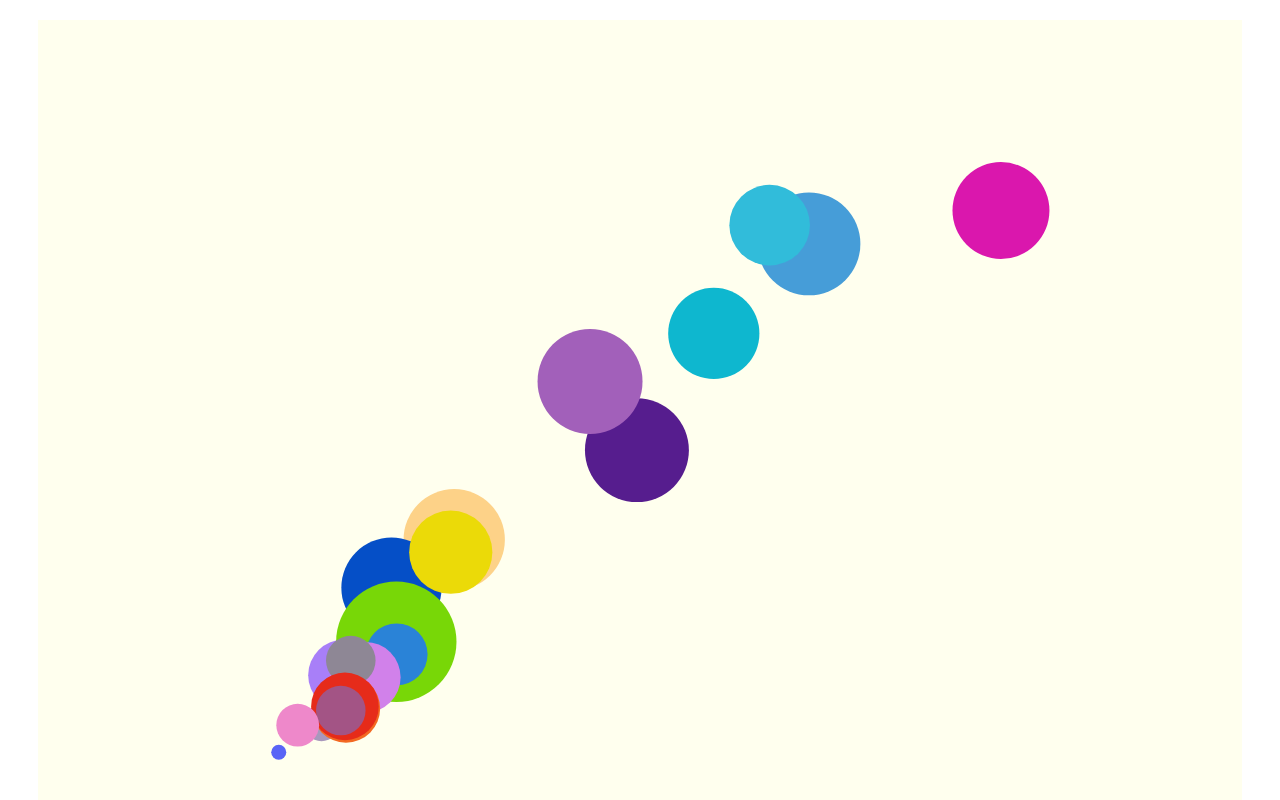
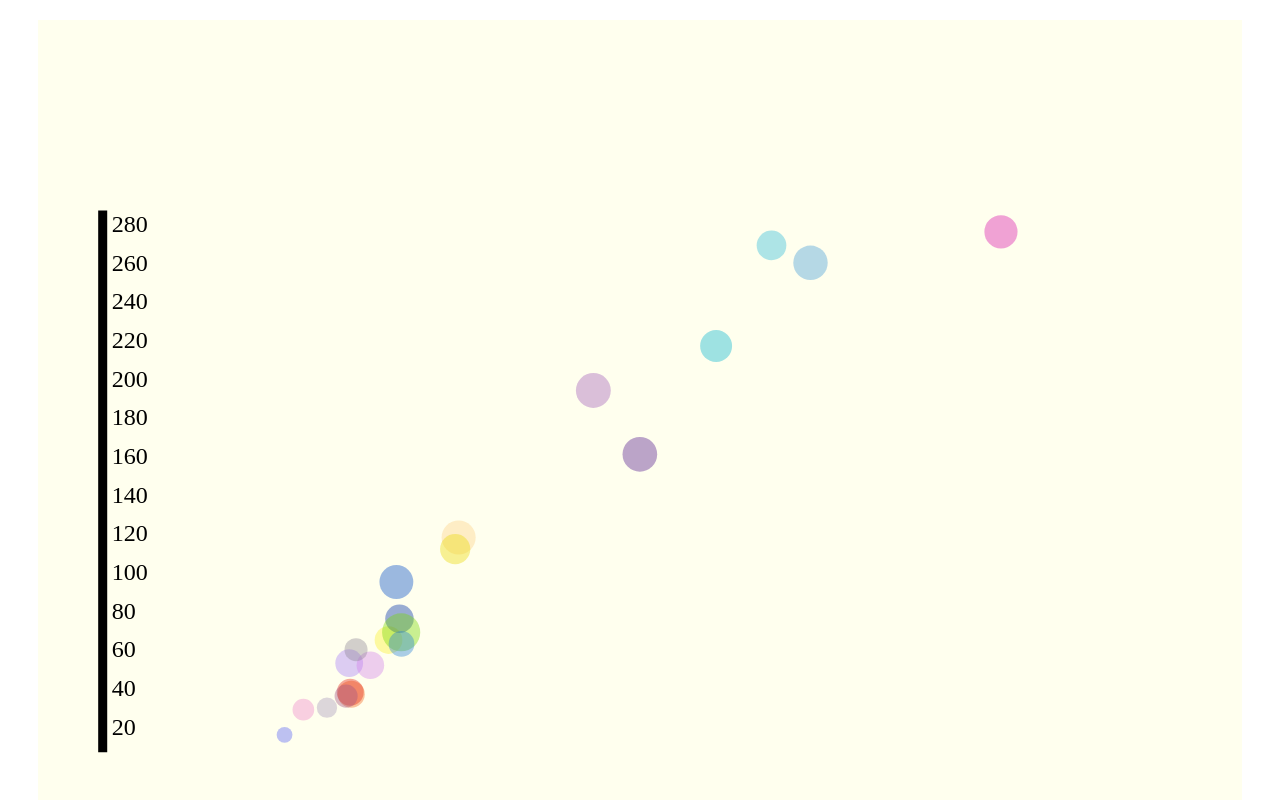
Before and after one commit to ckhung/timedragviz, a plain HTML site: page vizxtime.html in a window 1280 px wide. Shown: the top 800 px of the page. Drawn offline with Linux system fonts and the light colour scheme.

Commit message:
compute one domain for all time; axes

```diff
--- a/config.json
+++ b/config.json
@@ -2,12 +2,12 @@
   "theme": "bootstrap3",
   "disable_array_reorder": true,
   "startval": {
-    "mapping": {
-      "id": "地區",
+    "fieldName": {
+      "name": "地區",
       "time": "年度",
-      "cx": "消防人員數",
-      "cy": "消防車輛數",
-      "radius": "火災發生次數",
+      "xAxis": "消防人員數",
+      "yAxis": "消防車輛數",
+      "width": "火災發生次數",
       "color": "顏色"
     }
   },
@@ -15,7 +15,7 @@
     "type": "object",
     "title": "configuration",
     "properties": {
-      "mapping": {
+      "fieldName": {
         "type": "object",
         "format": "table",
         "properties": {
--- a/vizxtime.css
+++ b/vizxtime.css
@@ -11,7 +11,7 @@ div.center {
     display: inline-block;
     position: relative;
     width: 99.2%;
-    padding-bottom: 74.4%; /* aspect ratio */
+    padding-bottom: 70%; /* aspect ratio */
     vertical-align: top;
     overflow: hidden;
     margin: 0.4%;
--- a/vizxtime.js
+++ b/vizxtime.js
@@ -1,12 +1,21 @@
 /* global console, d3, queue */
 
-var G = { }; // global variables
+var G = {
+  domain: {},
+  scale: {}
+}; // global variables
+
+queue()
+  .defer(d3.json, 'config.json')
+  .defer(d3.csv, 'regions.csv')
+  .defer(d3.csv, 'data.csv')
+  .awaitAll(init);
 
 function organizeData(data) {
-  // id field name, time field name
 console.log(data);
-  G.mapping = data[0].startval.mapping;
-  var idFN = G.mapping['id'], timeFN = G.mapping['time'];
+  G.fieldName = data[0].startval.fieldName;
+  // field name for "name", field name for "time"
+  var idFN = G.fieldName['name'], timeFN = G.fieldName['time'];
   G.region = {};
   data[2].forEach(function (d) {
     if (! (d[idFN] in G.region)) {
@@ -64,54 +73,55 @@ function init(error, data) {
     .classed('region', true)
     .append('svg:title')
     .classed('tooltip', true);
+
+  // https://stackoverflow.com/questions/16919280/how-to-update-axis-using-d3-js
+  canvas.append('g').attr('id', 'xAxis');
+  canvas.append('g').attr('id', 'yAxis');
+
+  updateDomain();
   refresh();
 }
 
-function snapshotValuesOf(fieldName) {
-  var now = G.timeSlider.value();
-  return Object.keys(G.region).map(function(d) {
-    return G.region[d][now][G.mapping[fieldName]];
+function updateDomain() {
+  var values, v;
+  ['xAxis', 'yAxis', 'width'].forEach(function(k) {
+    values = Object.keys(G.region).map(function(r) {
+      v = Object.keys(G.region[r]).map(function(t) {
+	return parseFloat(G.region[r][t][G.fieldName[k]]);
+      });
+      return { max:d3.max(v), min:d3.min(v) };
+    });
+    G.domain[k] = {
+      max: d3.max(values.map(function(v){ return v.max; })),
+      min: d3.min(values.map(function(v){ return v.min; }))
+    };
   });
-}
 
-function refresh() {
   // https://stackoverflow.com/questions/16265123/resize-svg-when-window-is-resized-in-d3-js
   var viewBox = d3.select('#viz-rsvg-wrapper svg')
     .attr('viewBox').split(' ').map(parseFloat);
   var width = viewBox[2], height = viewBox[3];
 
-  var dataValues = snapshotValuesOf('cx').map(parseFloat);
-  var sx = d3.scale.linear()
+  G.scale.xAxis = d3.scale.linear()
     .range([width * 0.2, width * 0.8])
-    .domain([d3.min(dataValues), d3.max(dataValues)]);
-  dataValues = snapshotValuesOf('cy').map(parseFloat);
-  var sy = d3.scale.linear()
+    .domain([G.domain.xAxis.min, G.domain.xAxis.max]);
+  G.scale.yAxis = d3.scale.linear()
     .range([height * 0.8, height * 0.2])
-    .domain([d3.min(dataValues), d3.max(dataValues)]);
-  dataValues = snapshotValuesOf('radius').map(parseFloat);
-  var sr = d3.scale.sqrt()
-    .range([5, 40])
-    .domain([d3.min(dataValues), d3.max(dataValues)]);
+    .domain([G.domain.yAxis.min, G.domain.yAxis.max]);
+  G.scale.width = d3.scale.sqrt()
+    .range([5, width/20])
+    .domain([G.domain.width.min, G.domain.width.max]);
 
+  var xAxis, yAxis;
+  xAxis = d3.svg.axis().scale(G.scale.xAxis).orient('top');
+  yAxis = d3.svg.axis().scale(G.scale.yAxis).orient('right');
   var canvas = d3.select('#viz-canvas');
-  // http://stackoverflow.com/questions/9589768/using-an-associative-array-as-data-for-d3
-  var now = G.timeSlider.value();
-  canvas.selectAll('.region')
-    .transition()
-    .attr('cx', function(d) { return sx(d.value[now][G.mapping['cx']]); })
-    .attr('cy', function(d) { return sy(d.value[now][G.mapping['cy']]); })
-    .attr('r', function(d) { return sr(d.value[now][G.mapping['radius']]); })
-    .style('fill', function(d) { return d.value[now][G.mapping['color']]; })
-    .select('.tooltip')
-    .text(function(d) {
-      var n = d.value[now];
-      var msg =
-	G.mapping['id'] + ':' + n[G.mapping['id']] + '\n' +
-	G.mapping['cx'] + ':' + n[G.mapping['cx']] + '\n' +
-	G.mapping['cy'] + ':' + n[G.mapping['cy']] + '\n' +
-	G.mapping['radius'] + ':' + n[G.mapping['radius']];
-      return msg;
-    });
+  canvas.select('#xAxis')
+    .attr('transform', 'translate(0,'+(height-40)+')')
+    .call(xAxis);
+  canvas.select('#yAxis')
+    .attr('transform', 'translate(40,0)')
+    .call(yAxis);
 }
 
 function toTime(evt, value) {
@@ -120,8 +130,25 @@ function toTime(evt, value) {
   refresh();
 }
 
-queue()
-  .defer(d3.json, 'config.json')
-  .defer(d3.csv, 'regions.csv')
-  .defer(d3.csv, 'data.csv')
-  .awaitAll(init);
+function refresh() {
+  var canvas = d3.select('#viz-canvas');
+  // http://stackoverflow.com/questions/9589768/using-an-associative-array-as-data-for-d3
+  var now = G.timeSlider.value();
+  canvas.selectAll('.region')
+    .transition()
+    .attr('cx', function(d) { return G.scale.xAxis(d.value[now][G.fieldName['xAxis']]); })
+    .attr('cy', function(d) { return G.scale.yAxis(d.value[now][G.fieldName['yAxis']]); })
+    .attr('r', function(d) { return G.scale.width(d.value[now][G.fieldName['width']]/2); })
+    .style('fill', function(d) { return d.value[now][G.fieldName['color']]; })
+    .style('fill-opacity', 0.4)
+    .select('.tooltip')
+    .text(function(d) {
+      var n = d.value[now];
+      var msg =
+	G.fieldName['name'] + ':' + n[G.fieldName['name']] + '\n' +
+	G.fieldName['xAxis'] + ':' + n[G.fieldName['xAxis']] + '\n' +
+	G.fieldName['yAxis'] + ':' + n[G.fieldName['yAxis']] + '\n' +
+	G.fieldName['width'] + ':' + n[G.fieldName['width']];
+      return msg;
+    });
+}
```
